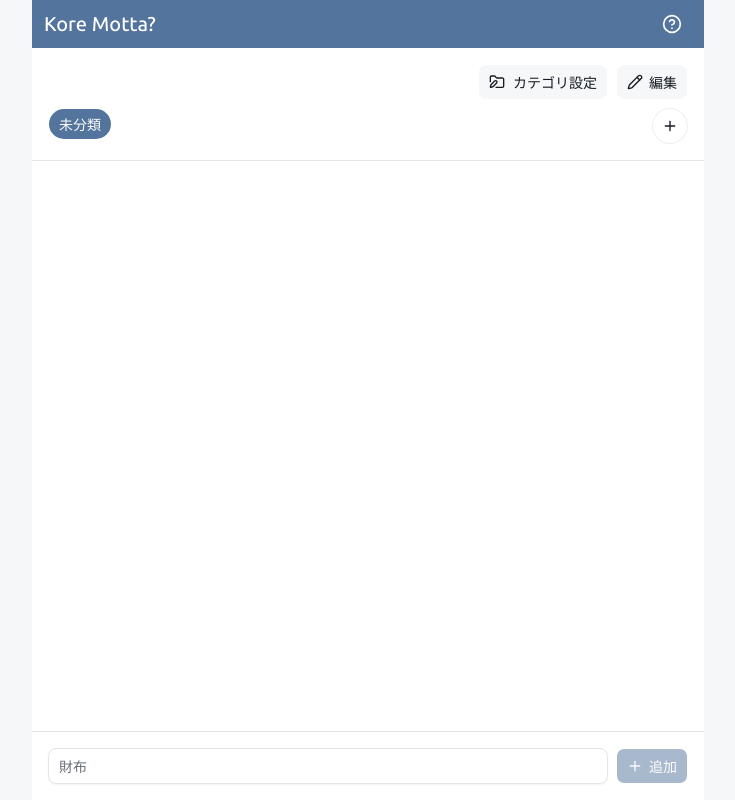
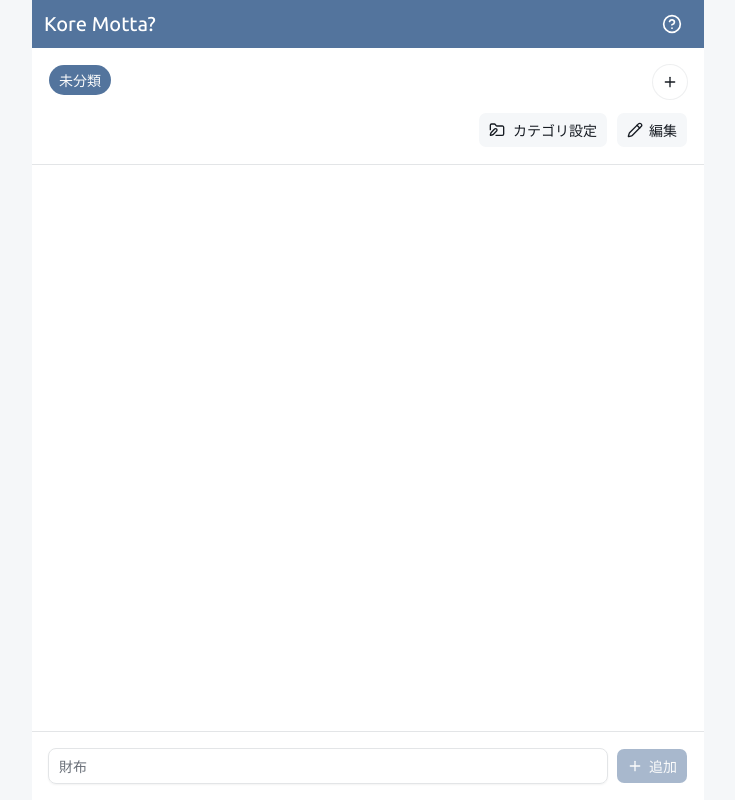
Before and after one commit to kem198/kore-motta, a Next.js app: page / in a window 1280 px wide. Shown: the whole page, without its empty margins (272-1007 px from the left). Built offline with nearby package versions, Linux system fonts and the light colour scheme.

Commit message:
fix: adjust layout in TodoApp for improved spacing and component order

```diff
--- a/src/features/todo-app.tsx
+++ b/src/features/todo-app.tsx
@@ -311,16 +311,7 @@ export function TodoApp() {
       <div className="bg-background sticky top-0 z-50">
         <TodoAppHeader />
 
-        <div className="flex flex-col gap-2 p-4">
-          <TodoAppNavigation
-            isEditing={isEditing}
-            appStorage={appStorage}
-            onMarkAllIncomplete={handleMarkAllIncomplete}
-            onImport={handleImport}
-            onOpenCategorySettings={handleOpenCategoryEditDialog}
-            onToggleEditing={() => setIsEditing((prev) => !prev)}
-          />
-
+        <div className="flex flex-col gap-3 p-4">
           {isLoaded && (
             <CategoryList
               categories={categories}
@@ -334,6 +325,15 @@ export function TodoApp() {
               }
             />
           )}
+
+          <TodoAppNavigation
+            isEditing={isEditing}
+            appStorage={appStorage}
+            onMarkAllIncomplete={handleMarkAllIncomplete}
+            onImport={handleImport}
+            onOpenCategorySettings={handleOpenCategoryEditDialog}
+            onToggleEditing={() => setIsEditing((prev) => !prev)}
+          />
         </div>
         <Separator />
       </div>
```
